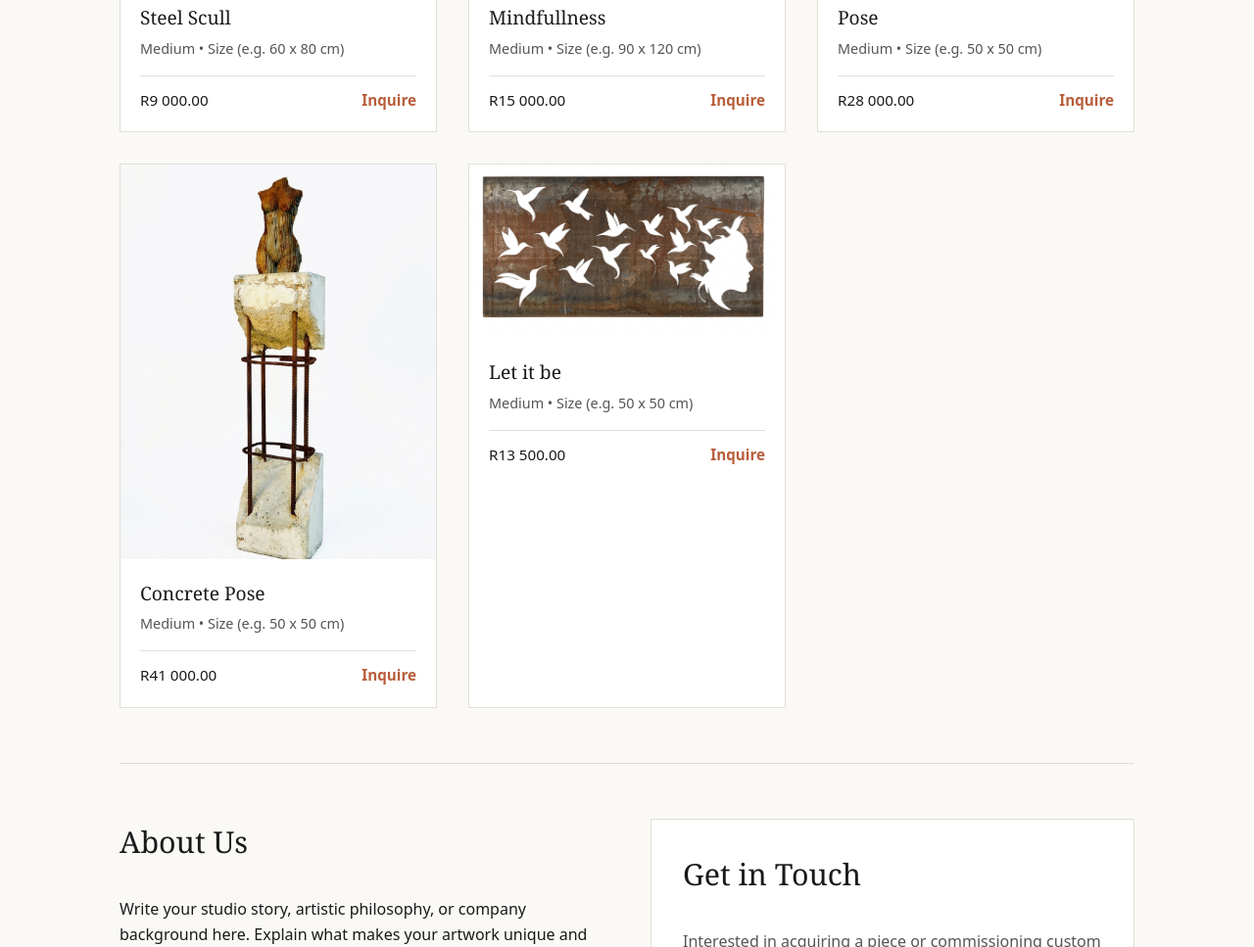
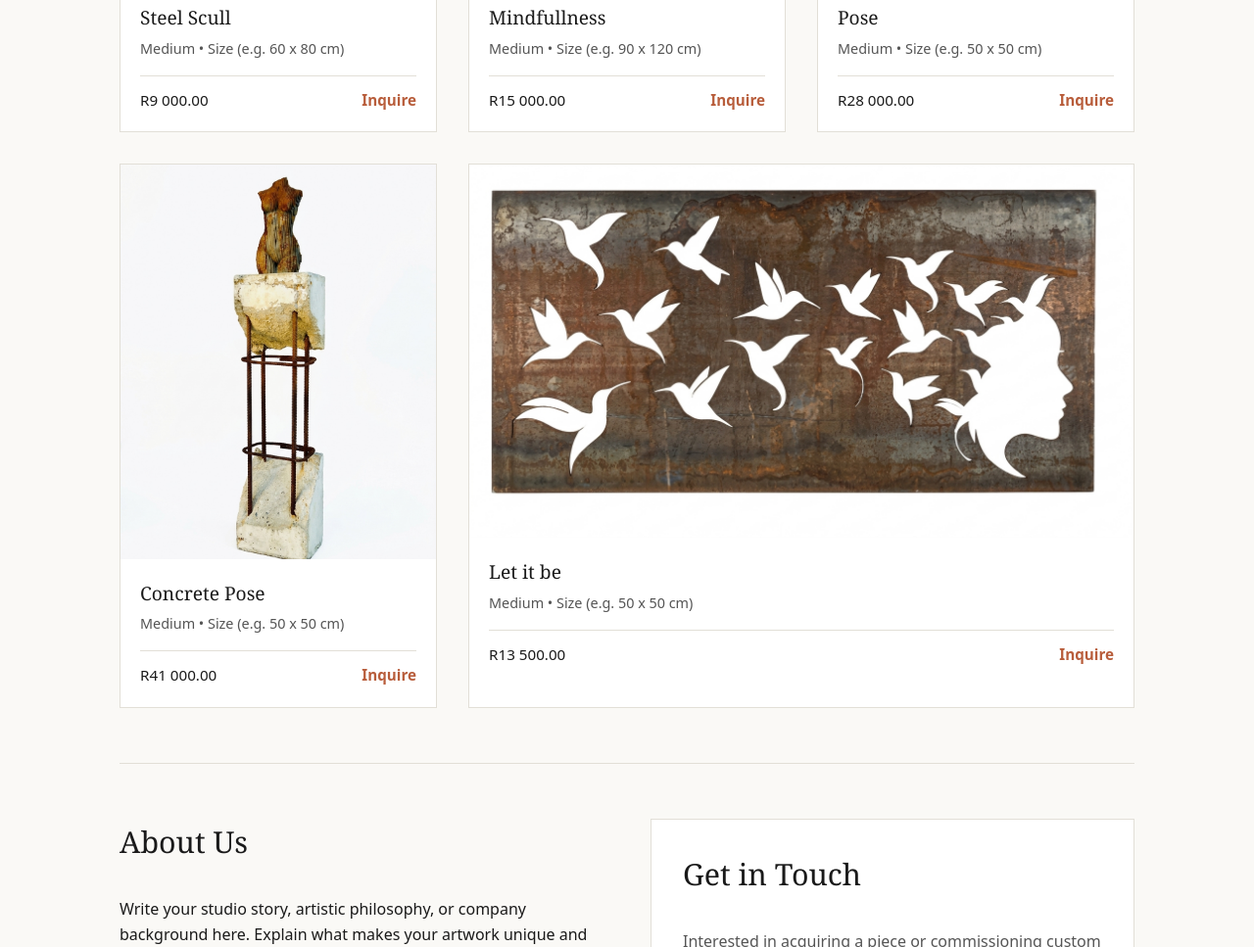
Before and after one commit to qwssolutions/BK-ARTS, a plain HTML site: page index.html in a window 1280 px wide. Shown: the part 1029-1996 px from the top of the page at 98% size. Drawn offline with Linux system fonts and the light colour scheme.

Commit message:
Update index.html

```diff
--- a/index.html
+++ b/index.html
@@ -156,10 +156,23 @@
       background-color: #eae6df;
     }
 
-   /* Makes the 5th artwork card taller vertically to fit the full image */
-    .card.tall-card img {
-      aspect-ratio: auto;
-      height: auto;
+       /* Makes wide artworks span across 2 columns cleanly */
+    .card.wide-card {
+      grid-column: span 2;
+    }
+
+    .card.wide-card img {
+      aspect-ratio: 16 / 9;
+      object-fit: cover;
+    }
+
+    @media (max-width: 768px) {
+      .card.wide-card {
+        grid-column: span 1;
+      }
+      .card.wide-card img {
+        aspect-ratio: auto;
+      }
     }
 
     .card-body {
@@ -310,8 +323,8 @@
           </div>
         </div>
 
-               <!-- ARTWORK ITEM 5 -->
-        <div class="card tall-card">
+      <!-- ARTWORK ITEM 5 -->
+        <div class="card wide-card">
           <img src="BK%20WEB/Hairbirddropout.jpg" alt="Artwork 5 Hair Drop" />
           <div class="card-body">
             <div class="card-title">Let it be</div>
```
